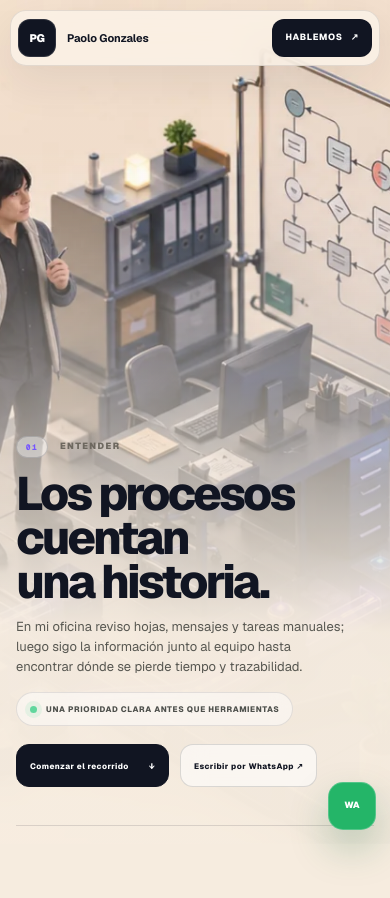
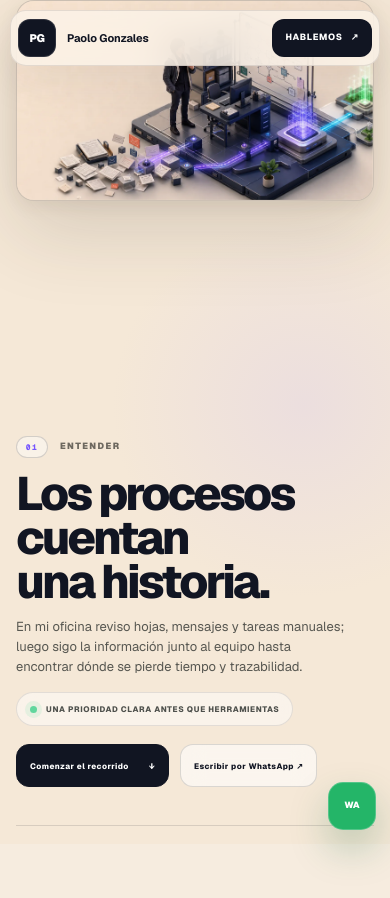
Before and after one commit to paolo-gonzalesmoya/paolo-gonzales-portafolio, a Next.js app: page / in a window 390 px wide. Shown: the top 898 px of the page. Built offline with nearby package versions, Linux system fonts and the light colour scheme.

Commit message:
Separar texto e imagen en el recorrido

```diff
--- a/app/globals.css
+++ b/app/globals.css
@@ -544,14 +544,15 @@ img { display: block; max-width: 100%; }
 .world-header-cta:hover { background: #292d3d; transform: translateY(-2px); }
 
 .world-journey { height: var(--journey-height); background: var(--world-paper); }
-.world-stage { position: sticky; top: 0; height: 100svh; min-height: 680px; overflow: hidden; isolation: isolate; background: #f5e8d7; }
+.world-stage { position: sticky; top: 0; height: 100svh; min-height: 680px; overflow: hidden; isolation: isolate; background: radial-gradient(circle at 78% 48%, rgba(202,187,248,.22), transparent 36%), #f5e8d7; }
 .world-visuals, .world-scene-image { position: absolute; inset: 0; }
+.world-visuals { z-index: 5; inset: auto 2.8vw auto 34.5vw; top: 50%; aspect-ratio: 16 / 9; overflow: hidden; border: 1px solid rgba(17,21,34,.12); border-radius: 28px; background: #e7d9c8; box-shadow: 0 30px 80px rgba(63,47,37,.16), 0 5px 18px rgba(63,47,37,.08); transform: translateY(-50%); }
 .world-scene-image { transition: opacity .08s linear, transform .08s linear; will-change: opacity, transform; transform-origin: 68% 54%; }
 .world-scene-image img { width: 100%; height: 100%; object-fit: cover; }
-.world-light { position: absolute; z-index: 15; inset: 0; background: linear-gradient(90deg, rgba(247,237,224,.78) 0%, rgba(247,237,224,.58) 18%, rgba(247,237,224,.18) 34%, rgba(247,237,224,0) 50%), linear-gradient(180deg, rgba(16,18,26,.015), transparent 38%, rgba(16,18,26,.055)); pointer-events: none; }
-.world-grid { position: absolute; z-index: 16; inset: 0; opacity: .19; pointer-events: none; background-image: linear-gradient(rgba(37,42,57,.055) 1px, transparent 1px), linear-gradient(90deg, rgba(37,42,57,.055) 1px, transparent 1px); background-size: 72px 72px; mask-image: linear-gradient(90deg, black, transparent 47%); }
-.world-copy-stack { position: absolute; z-index: 30; inset: 0; width: min(1600px, 94vw); margin: 0 auto; pointer-events: none; }
-.world-scene-copy { position: absolute; top: 51%; left: 0; width: min(470px, 36vw); pointer-events: none; transition: opacity .08s linear, transform .08s linear; }
+.world-light { display: none; }
+.world-grid { position: absolute; z-index: 4; inset: 0 64% 0 0; opacity: .14; pointer-events: none; background-image: linear-gradient(rgba(37,42,57,.055) 1px, transparent 1px), linear-gradient(90deg, rgba(37,42,57,.055) 1px, transparent 1px); background-size: 72px 72px; mask-image: linear-gradient(90deg, black, transparent 94%); }
+.world-copy-stack { position: absolute; z-index: 30; inset: 0 auto 0 clamp(38px, 4.8vw, 92px); width: min(470px, 26.5vw); margin: 0; pointer-events: none; }
+.world-scene-copy { position: absolute; top: auto; bottom: 8vh; left: 0; width: 100%; pointer-events: none; transition: opacity .08s linear, transform .08s linear; }
 .world-scene-copy[aria-hidden="false"] { pointer-events: auto; }
 .world-copy-image { display: none; }
 .world-kicker { display: flex; align-items: center; gap: 12px; color: #6d685f; font-size: 9px; font-weight: 820; letter-spacing: .16em; text-transform: uppercase; }
@@ -687,8 +688,10 @@ img { display: block; max-width: 100%; }
 @media (max-width: 980px) {
   .world-header { grid-template-columns: 1fr auto; }
   .world-header nav { display: none; }
-  .world-scene-copy { width: min(500px, 62vw); }
-  .world-light { background: linear-gradient(90deg, rgba(247,237,224,.86), rgba(247,237,224,.58) 38%, rgba(247,237,224,.04) 65%), linear-gradient(180deg,transparent,rgba(16,18,26,.07)); }
+  .world-visuals { inset: auto 24px auto 41%; top: 50%; border-radius: 22px; transform: translateY(-50%); }
+  .world-copy-stack { left: 24px; width: 34%; }
+  .world-scene-copy { width: 100%; }
+  .world-scene-copy h1 { font-size: clamp(38px, 5.4vw, 54px); }
   .world-heading, .world-reel-grid, .world-profile-grid, .world-courses-grid, .world-contact-grid { grid-template-columns: 1fr; gap: 48px; }
   .world-heading>span { max-width: 600px; }
   .world-case, .world-case:nth-child(even) { grid-template-columns: 1fr; }
@@ -706,10 +709,10 @@ img { display: block; max-width: 100%; }
   .world-brand small { display: none; }
   .world-header-cta { gap: 8px; padding: 12px 13px; }
   .world-stage { min-height: 620px; }
+  .world-visuals { inset: 76px 16px auto; top: auto; aspect-ratio: 16 / 9; border-radius: 18px; transform: none; }
   .world-scene-image img { object-position: 61% center; }
-  .world-light { background: linear-gradient(180deg, rgba(247,237,224,.05) 18%, rgba(247,237,224,.6) 51%, rgba(247,237,224,.98) 75%); }
   .world-grid { display: none; }
-  .world-copy-stack { width: calc(100% - 32px); }
+  .world-copy-stack { inset: 0 16px; width: auto; }
   .world-scene-copy { top: auto; left: 0; bottom: 57px; width: 100%; }
   .world-scene-copy h1 { margin: 14px 0 13px; font-size: clamp(43px, 12vw, 62px); }
   .world-scene-copy>p { max-width: 92%; font-size: 13px; line-height: 1.55; }
```
